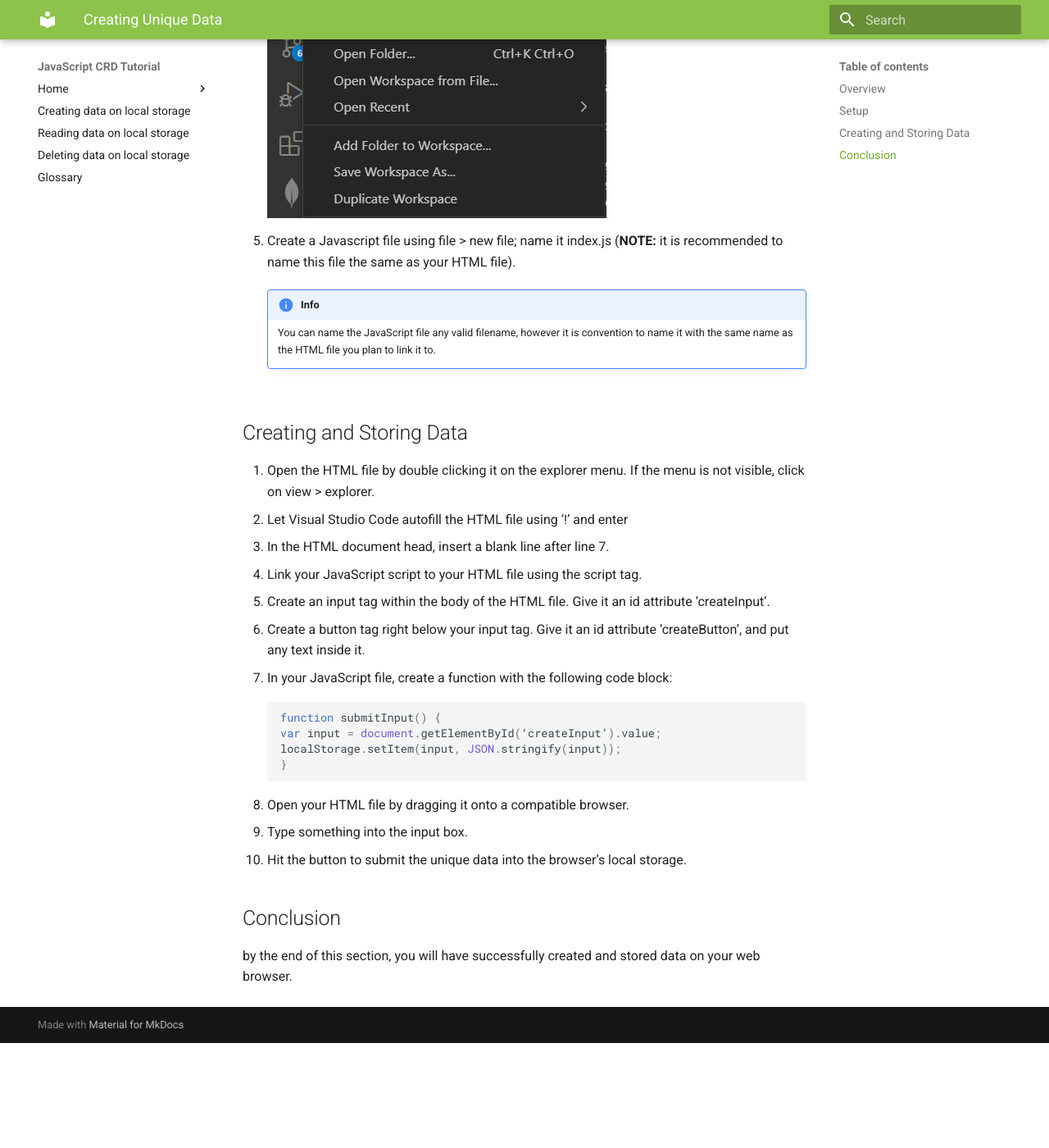
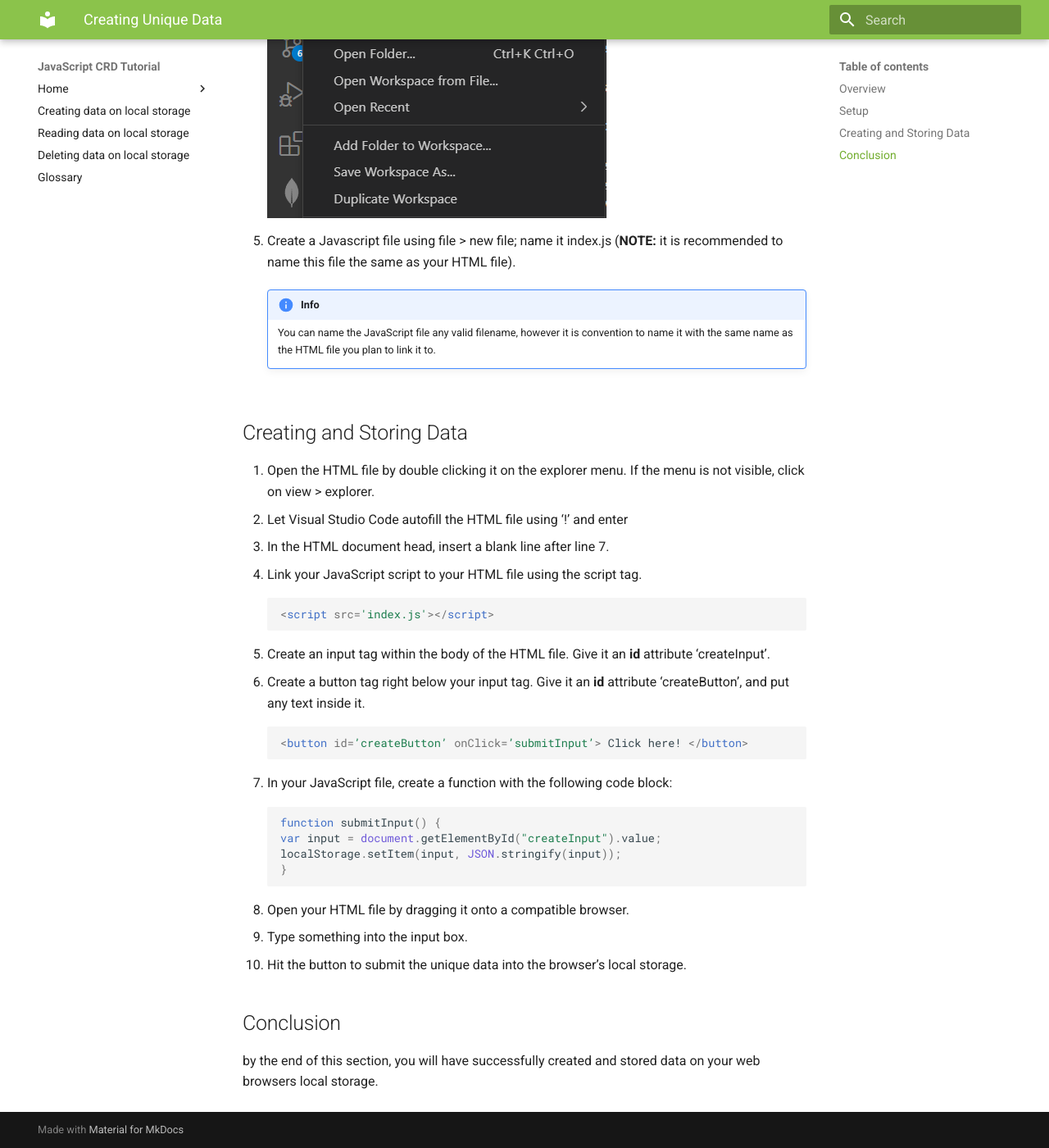
Before and after one commit to mnkhee/user-docs-project, an MkDocs documentation site: the page built from docs/tutorials/creating.md, in a window 1280 px wide and 1400 px high, scrolled down 1039 px. Shown: the whole window at 82% size. Built offline with MkDocs 1.6.1 and Material for MkDocs 9.7.7, drawn with Linux system fonts in a browser that asks for light colours; before the commit the page ends 2311 px from its top, so only the background shows below that.

Commit message:
Updated creating page and & started reading page

````diff
--- a/docs/tutorials/creating.md
+++ b/docs/tutorials/creating.md
@@ -26,13 +26,23 @@ This section will focus on creating and storing unique data on your web browser.
 2. Let Visual Studio Code autofill the HTML file using ‘!’ and enter
 3. In the HTML document head, insert a blank line after line 7.
 4. Link your JavaScript script to your HTML file using the script tag.
-5. Create an input tag within the body of the HTML file. Give it an id attribute ‘createInput’.
-6. Create a button tag right below your input tag. Give it an id attribute ‘createButton’, and put any text inside it.
+
+    ```html
+    <script src='index.js'></script>
+    ```
+
+5. Create an input tag within the body of the HTML file. Give it an **id** attribute ‘createInput’.
+6. Create a button tag right below your input tag. Give it an **id** attribute ‘createButton’, and put any text inside it.
+
+    ```html
+    <button id=’createButton’ onClick=’submitInput’> Click here! </button>
+    ```
+
 7. In your JavaScript file, create a function with the following code block:
 
     ```js
     function submitInput() {
-    var input = document.getElementById(‘createInput’).value;
+    var input = document.getElementById("createInput").value;
     localStorage.setItem(input, JSON.stringify(input));
     }
     ```
@@ -43,4 +53,4 @@ This section will focus on creating and storing unique data on your web browser.
 
 ## Conclusion
 
-by the end of this section, you will have successfully created and stored data on your web browser.
+by the end of this section, you will have successfully created and stored data on your web browsers local storage.
````
Also changed, not shown: docs/tutorials/reading.md (+20 -0 lines).
